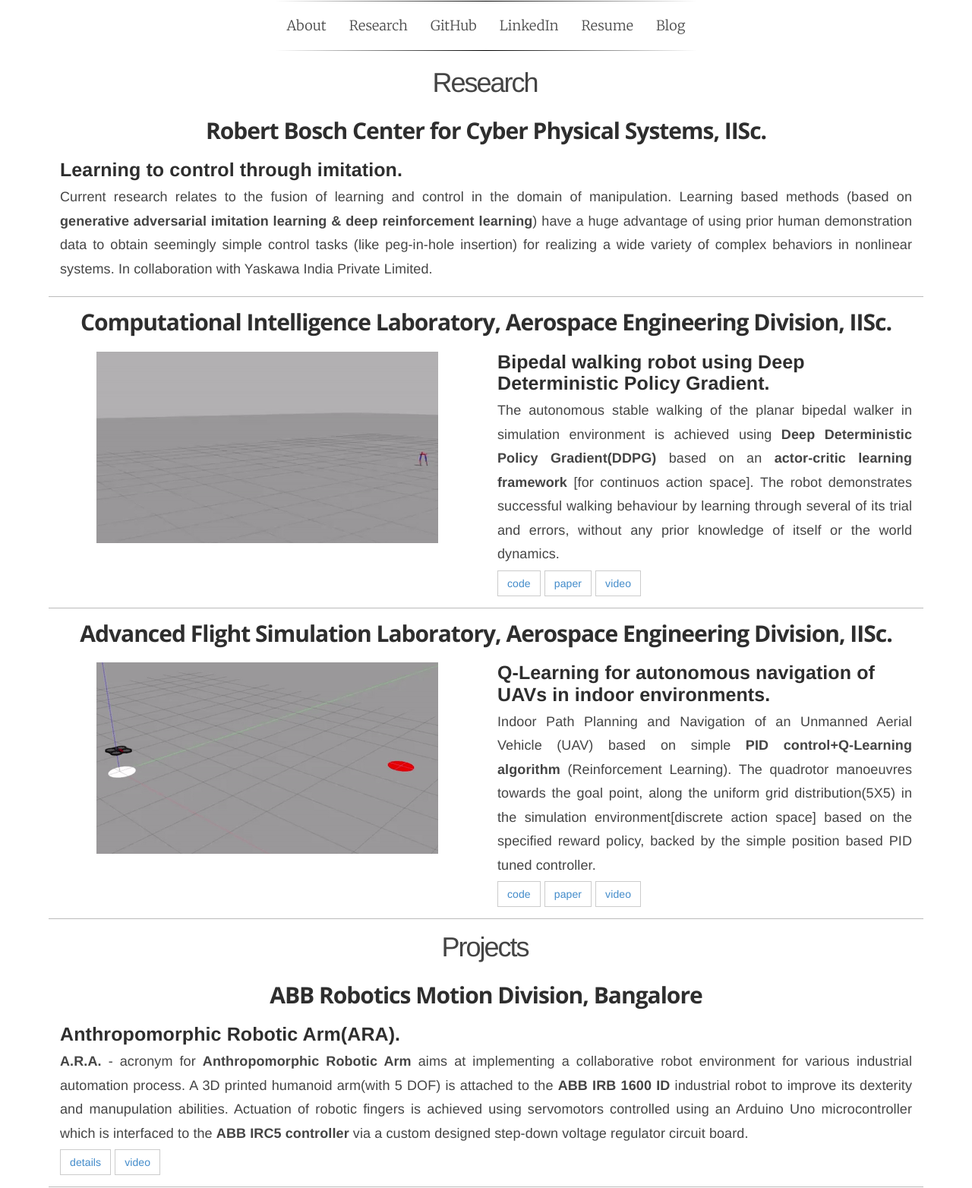
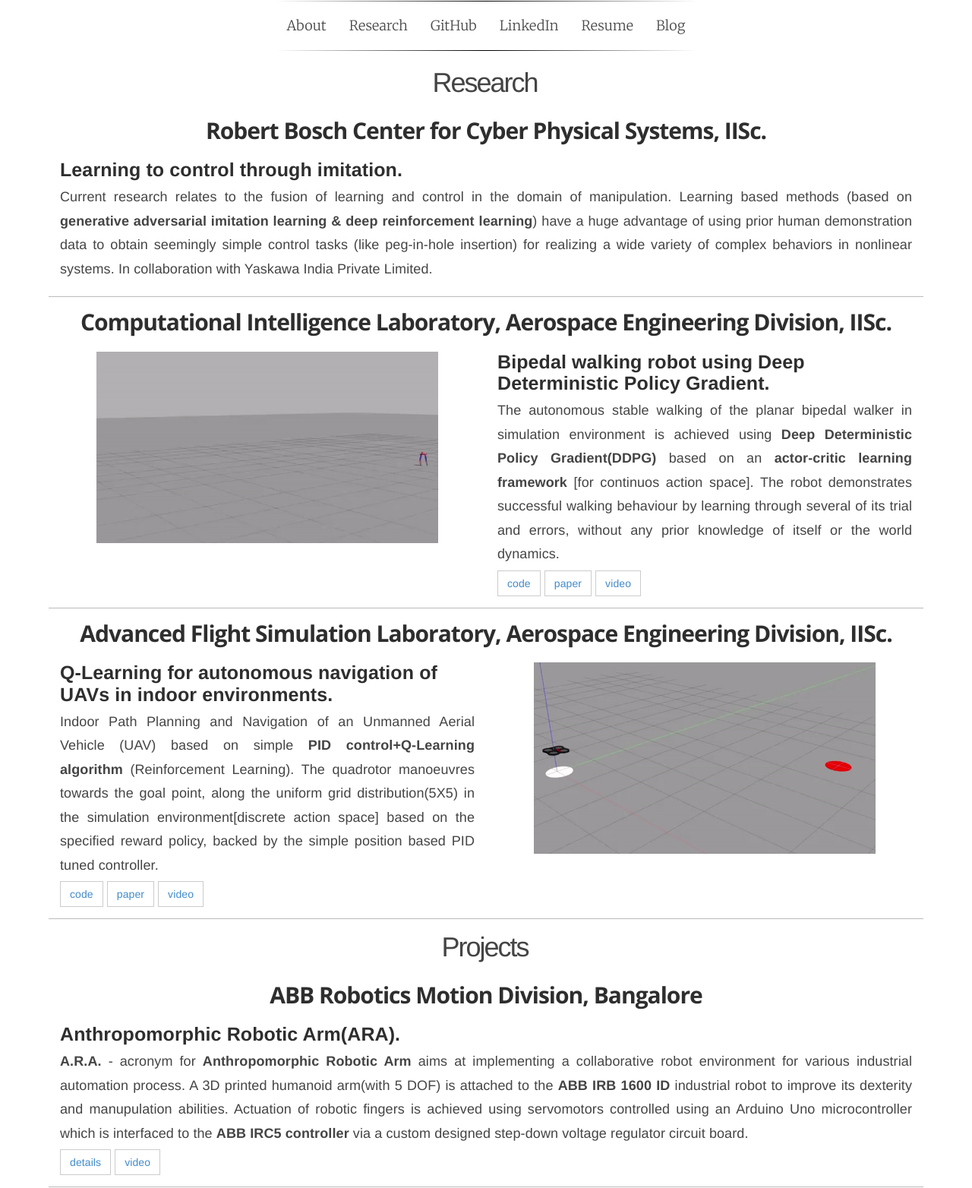
Before and after one commit to navuboy/navuboy.github.io, a Jekyll site: the page built from research.html, in a window 1280 px wide. Shown: the whole page at 76% size. Built offline with Jekyll 4.4.1, drawn with Linux system fonts in a browser that asks for light colours; some web fonts are replaced.

Commit message:
Updated research.md

```diff
--- a/_includes/research.md
+++ b/_includes/research.md
@@ -54,9 +54,6 @@
 <div class="container-fluid">
   <div class="row">
     <div class="col-md-6">
-        <img class="rimg" src="{{ site.github.url }}/media/drone_qlearning.gif" />
-    </div>
-    <div class="col-md-6">
         <h3 class="rtitle"><b>Q-Learning for autonomous navigation of UAVs in indoor environments.</b></h3>
         <p style="text-align:justify">
         Indoor Path Planning and Navigation of an Unmanned Aerial Vehicle (UAV) based on simple <strong>PID control+Q-Learning algorithm</strong> (Reinforcement Learning). The quadrotor manoeuvres towards the goal point, along the uniform grid distribution(5X5) in the simulation environment[discrete action space] based on the specified reward policy, backed by the simple position based PID tuned controller.
@@ -65,6 +62,9 @@
         <a href="https://arxiv.org/abs/1801.05086" class="md-link btn-default btn rbtn">paper</a>
         <a href="https://www.youtube.com/watch?v=SDqPfhUeoCo&feature=youtu.be" class="md-link btn-default btn rbtn">video</a>
    </div>
+   <div class="col-md-6.5">
+        <img class="rimg" src="{{ site.github.url }}/media/drone_qlearning.gif" />
+    </div>
   </div>
 </div>
 
```
